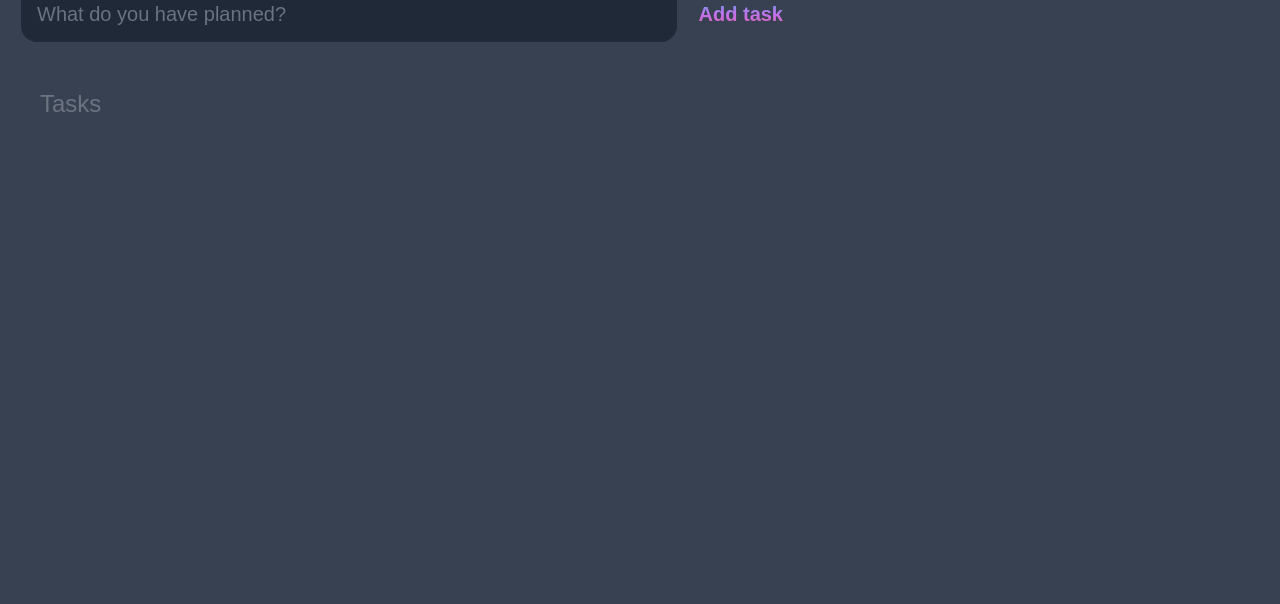
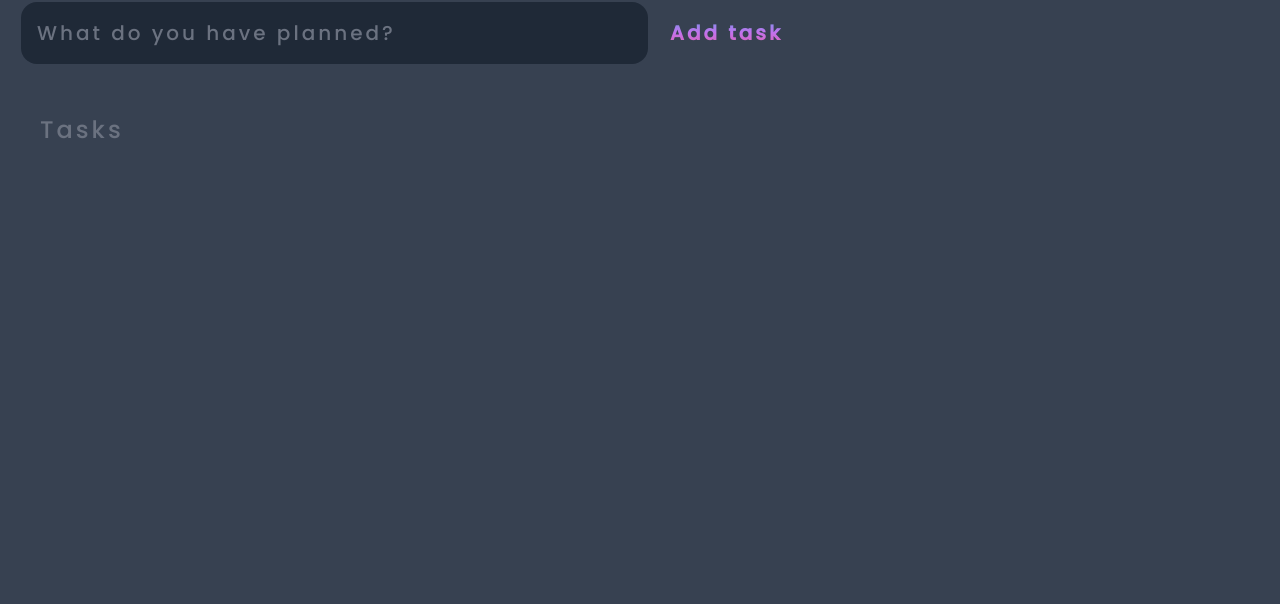
Before and after one commit to jainam03/PWA-miniproj, a plain HTML site: page home.html in a window 1280 px wide. Shown: the part 196-800 px from the top of the page. Drawn offline with Linux system fonts and the light colour scheme.

Commit message:
some improvements

```diff
--- a/home.html
+++ b/home.html
@@ -8,6 +8,7 @@
     <title>To-do app</title>
     <!-- <link rel="stylesheet" href="home.css"> -->
     <style>
+        @import url('https://fonts.googleapis.com/css2?family=Poppins:wght@500&display=swap');
         :root {
             --dark: #374151;
             --darker: #1F2937;
@@ -19,7 +20,7 @@
         * {
             box-sizing: border-box;
             margin: 0;
-            font-family: 'Fire sans', sans-serif;
+            font-family: 'Poppins', sans-serif;
         }
 
         body {
@@ -28,6 +29,7 @@
             min-height: 100vh;
             background: var(--dark);
             color: #FFF;
+            letter-spacing: 3px;
         }
 
         nav {
@@ -92,6 +94,8 @@
             border: none;
             outline: none;
             background: none;
+
+            letter-spacing: 3px;
         }
 
         #new-task-input {
```
